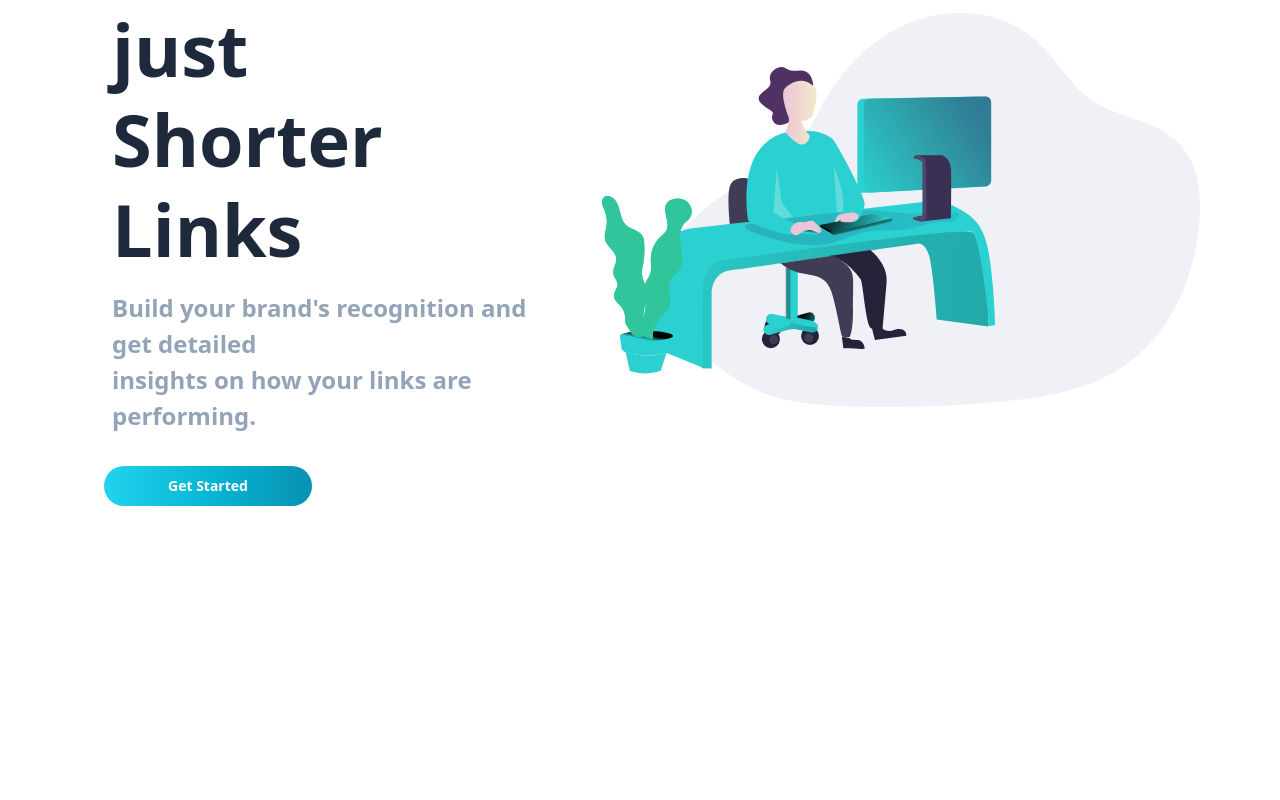
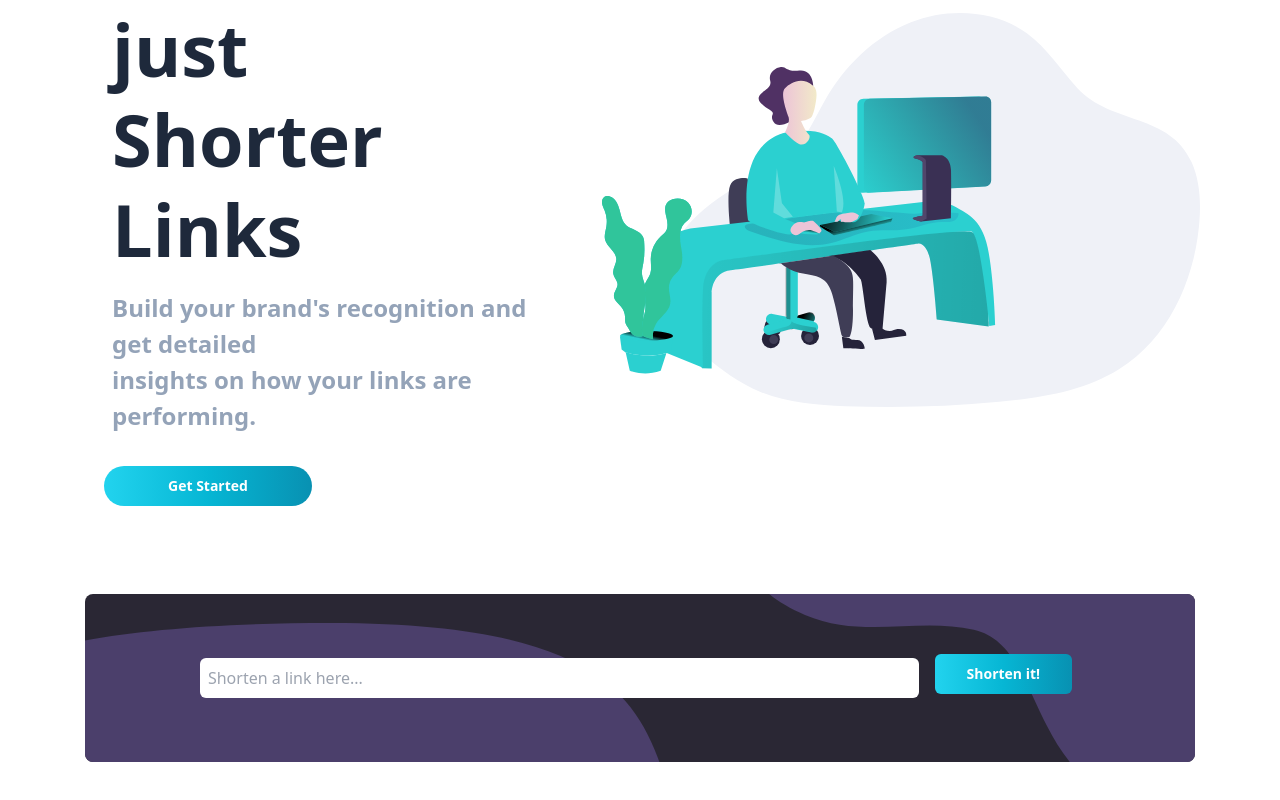
Before and after one commit to sameer1130/url, a Next.js app: page / in a window 1280 px wide. Shown: the part 290-1090 px from the top of the page. Before the commit the page ends 844 px from the top, so only its background shows below. Built offline with nearby package versions, Linux system fonts and the light colour scheme.

Commit message:
added Input Link

```diff
--- a/app/page.tsx
+++ b/app/page.tsx
@@ -1,6 +1,7 @@
 import Image from "next/image";
 import {Appbar} from "@/components/index"
 import MainHeader from "@/components/MainHeader";
+import InputLink from "@/components/InputLink";
 
 export default function Home() {
   return (
@@ -12,6 +13,9 @@ export default function Home() {
       <div className="px-16">
         <MainHeader />
       </div>
+      <div>
+        <InputLink />
+      </div>
     </div>
   );
 }
--- /dev/null
+++ b/components/InputLink.tsx
@@ -0,0 +1,22 @@
+import Shorten from "@/images/bg-shorten-desktop.svg"
+import Image from "next/image"
+import PrimaryButton from "./PrimaryButton"
+
+
+export default function InputLink(){
+    return(<div className="flex justify-center items-center  py-10">
+        <div className="bg-[#2a2734] relative items-center rounded-lg ">
+            <div className="relative ">
+
+                <Image src={Shorten} alt="shorten" className="rounded-lg"/>
+            </div>
+
+
+            <div className="absolute  z-10 flex justify-center items-center top-1/2 left-1/2 transform -translate-x-1/2 -translate-y-1/2 w-full p-4 space-x-4">
+                <input type="text" placeholder="Shorten a link here..." className="w-full md:w-2/3 p-2 rounded-md"/>
+
+                <PrimaryButton size="sm" label="Shorten it!" copy="true"/>
+            </div>
+        </div>
+    </div>)
+}
--- a/components/PrimaryButton.tsx
+++ b/components/PrimaryButton.tsx
@@ -1,13 +1,14 @@
 
 
-export default function PrimaryButton({label, size, copy}:{
+export default function PrimaryButton({label, size, copy, onClick}:{
     label: string,
     size: string,
-    copy: string
+    copy: string,
+    onClick? : ()=> void
 }){
 
     return (<div>
-        <button type="button" className={`text-white bg-gradient-to-r from-cyan-400 via-cyan-500
+        <button type="button" onClick={onClick} className={`text-white bg-gradient-to-r from-cyan-400 via-cyan-500
          to-cyan-600 hover:bg-gradient-to-br focus:ring-4 focus:outline-none
          focus:ring-cyan-300 dark:focus:ring-cyan-800
          font-bold rounded-full text-sm  py-2.5 text-center me-2 mb-2 ${size === "lg" ? "px-16" : "px-8"} ${copy === "true" ? "rounded-md" : "rounded-full"}`}>{label}</button>
```
